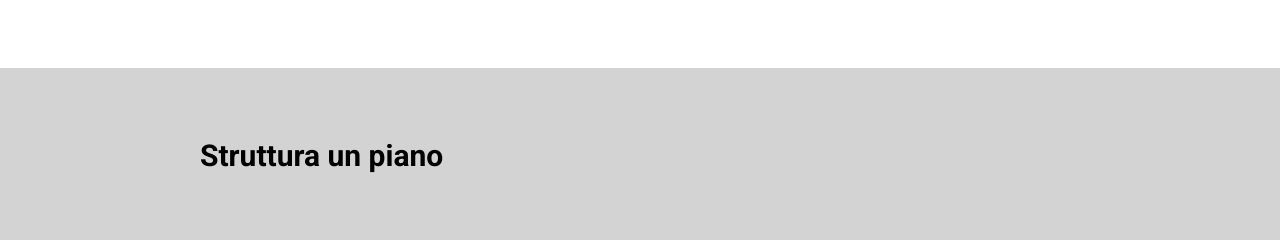
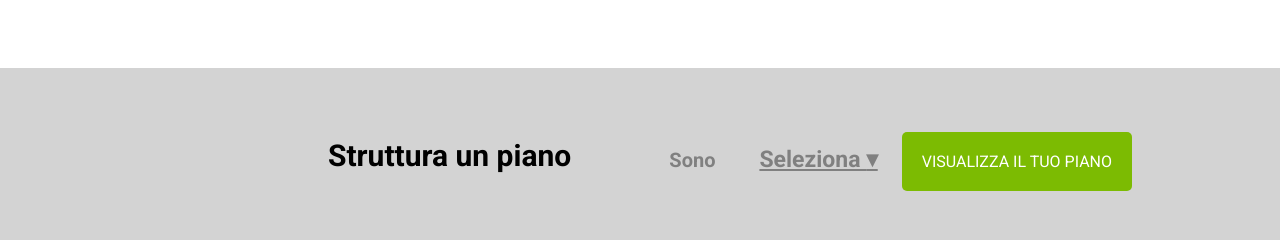
Before and after one commit to leonard0-b/htmlcss-fluentify, a plain HTML site: page index.html in a window 1280 px wide. Shown: the part 2532-2772 px from the top of the page. Drawn offline with Linux system fonts and the light colour scheme.

Commit message:
Esercizio terminato bozza

```diff
--- a/assets/css/master.css
+++ b/assets/css/master.css
@@ -197,13 +197,53 @@ div > p {
   color: #5586bc;
 }
 
-footer .row_100 {
+.footer_row {
+  width: 80%;
+  margin: auto;
   position: relative;
+}
+
+footer {
+  background-color: #d3d3d3;
 }
 
 footer .row_100 p {
   font-size: 30px;
-  padding: 70px 200px;;
+  padding: 70px 200px;
   color: black;
   font-weight: bold;
+  display: inline-block;
 }
+
+footer .row_100 span {
+  font-size: 20px;
+  color: #808080;
+  font-weight: bold;
+  padding: 0 20px;
+}
+
+footer .row_100 .selection {
+  font-size: 23px;
+  text-decoration: underline;
+}
+
+footer .row_100 .selection:after {
+  content: "\25BE";
+}
+
+footer .row_100 .green {
+  padding: 20px;
+}
+
+.footer_text_left {
+  position: absolute;
+  right: 20px;
+  bottom: 70px;
+}
+
+.help {
+  position: fixed;
+  bottom: 20px;;
+  right: 20px;
+  z-index: 1;
+}
--- a/index.html
+++ b/index.html
@@ -90,8 +90,16 @@
       </div>
     </main>
     <footer>
-      <div class="row_100">
-        <p>Struttura un piano</p>
+      <div class="footer_row">
+        <div class="row_100">
+          <p>Struttura un piano</p>
+          <div class="footer_text_left">
+            <span>Sono</span>
+            <span class="selection">Seleziona      </span>
+            <a class="btn green" href="#">visualizza il tuo piano</a>
+            <a class="btn green help" href="#">help</a>
+          </div>
+        </div>
       </div>
     </footer>
   </body>
```
